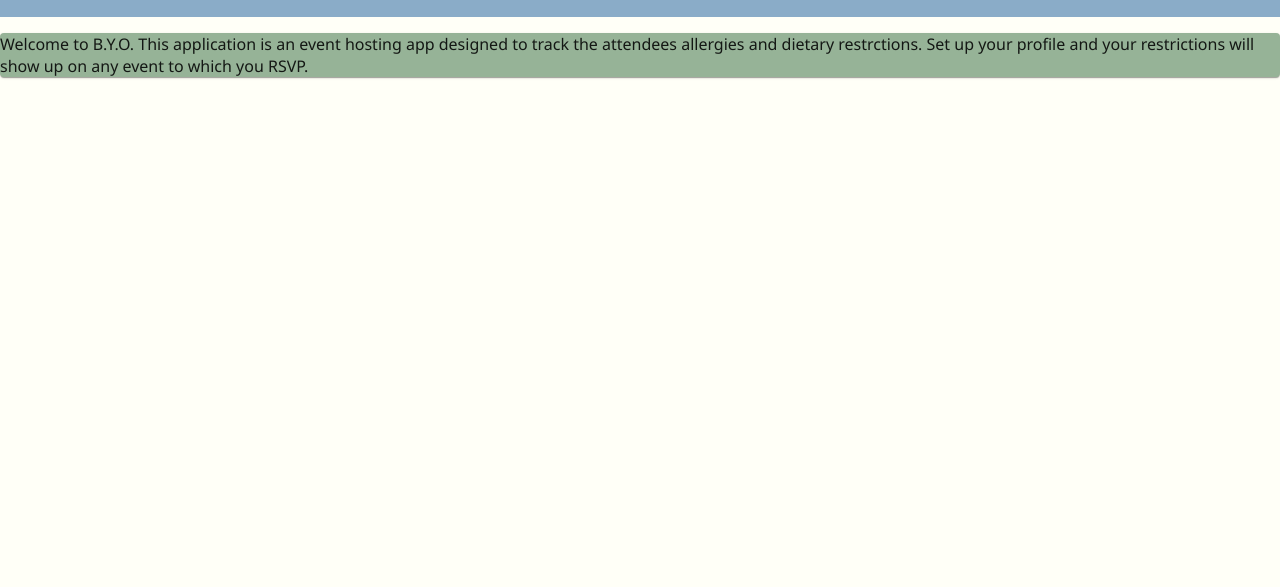
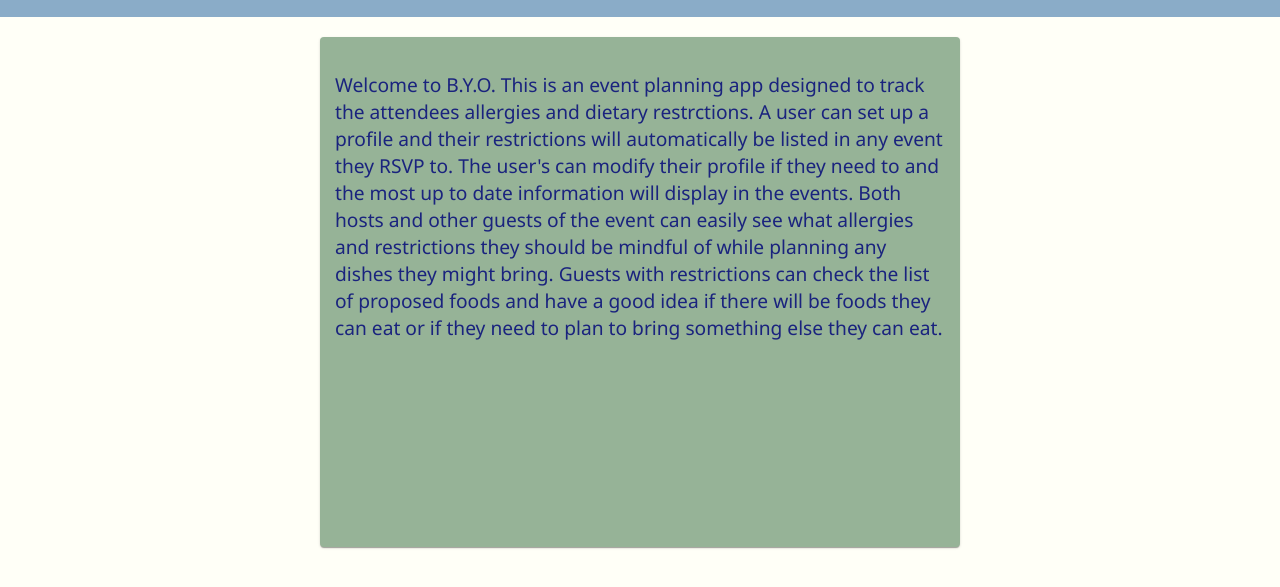
Before and after one commit to ayriela/BYO-solo-project, a React app: page /#/about in a window 1280 px wide. Shown: the part 83-670 px from the top of the page. Built offline with nearby package versions, Linux system fonts and the light colour scheme; no server answers.

Commit message:
fixed bug with food form confirmation and updated readme

```diff
--- a/package.json
+++ b/package.json
@@ -39,6 +39,7 @@
     "eject": "react-scripts eject"
   },
   "devDependencies": {
+    "jest": "^24.9.0",
     "nodemon": "^1.18.10"
   },
   "browserslist": [
--- a/src/components/AboutPage/AboutPage.css
+++ b/src/components/AboutPage/AboutPage.css
@@ -0,0 +1,13 @@
+.aboutPage{
+    width: 50vw;
+    margin-left: auto;
+    margin-right: auto;
+    margin-top: 20px;
+
+}
+
+.inAbout{
+    padding: 15px;
+    height: 60vh;
+    font-size: larger;
+}
--- a/src/components/AboutPage/AboutPage.js
+++ b/src/components/AboutPage/AboutPage.js
@@ -6,13 +6,21 @@ import {Paper} from '@material-ui/core';
 // It doesn't dispatch any redux actions or display any part of redux state
 // or even care what the redux state is, so it doesn't need 'connect()'
 
+import './AboutPage.css';
+
 const AboutPage = () => (
   <div className="aboutPage">
-    <Paper style={{backgroundColor: "#96b397"}}>
+    <Paper style={{backgroundColor: "#96b397", color:'#1a237e'}}>
+      <div className="inAbout">
       <p>
-        Welcome to B.Y.O. This application is an event hosting app designed to track the attendees allergies and dietary restrctions.
-        Set up your profile and your restrictions will show up on any event to which you RSVP.
+        Welcome to B.Y.O. This is an event planning app designed to track the attendees allergies and dietary restrctions.
+        A user can set up a profile and their restrictions will automatically be listed in any event they RSVP to. The user's
+        can modify their profile if they need to and the most up to date information will display in the events. Both hosts and other guests of the
+        event can easily see what allergies and restrictions they should be mindful of while planning any dishes they might bring. Guests
+        with restrictions can check the list of proposed foods and have a good idea if there will be foods they can eat or if they need to
+        plan to bring something else they can eat.
       </p>
+      </div>
     </Paper>
   </div>
 );
--- a/src/components/AddFood/ConfirmFood.js
+++ b/src/components/AddFood/ConfirmFood.js
@@ -34,7 +34,7 @@ class confirmFood extends Component {
                    <Typography>Name of Dish: {this.props.newFood.name}</Typography>
                    <Typography>Ingredients: {this.props.newFood.ingredients}</Typography>
                    {this.props.newFood.restriction.map(res=>{
-                       return <Typography>Does this contain {res.question}? {res.bool==='not sure'?'Not Sure':(res.bool?'Yes':'No')}</Typography>
+                       return <Typography>Does this contain {res.question}? {res.bool==='not sure'?'Not Sure':(res.bool?'No':'Yes')}</Typography>
                    })}
                    <Button
                    variant="contained"
--- a/src/components/CreateEvent/CreateEvent.css
+++ b/src/components/CreateEvent/CreateEvent.css
@@ -5,6 +5,10 @@
 
 .form{
     padding: 15px;
+}
+.form label{
+    margin-left:5px;
+    margin-right: 5px;
 }
 
 .form-line1, .form-line2, .form-line3{
```
Also changed, not shown: Event_Detail.png (added), README.md, User_Home.png (added).
